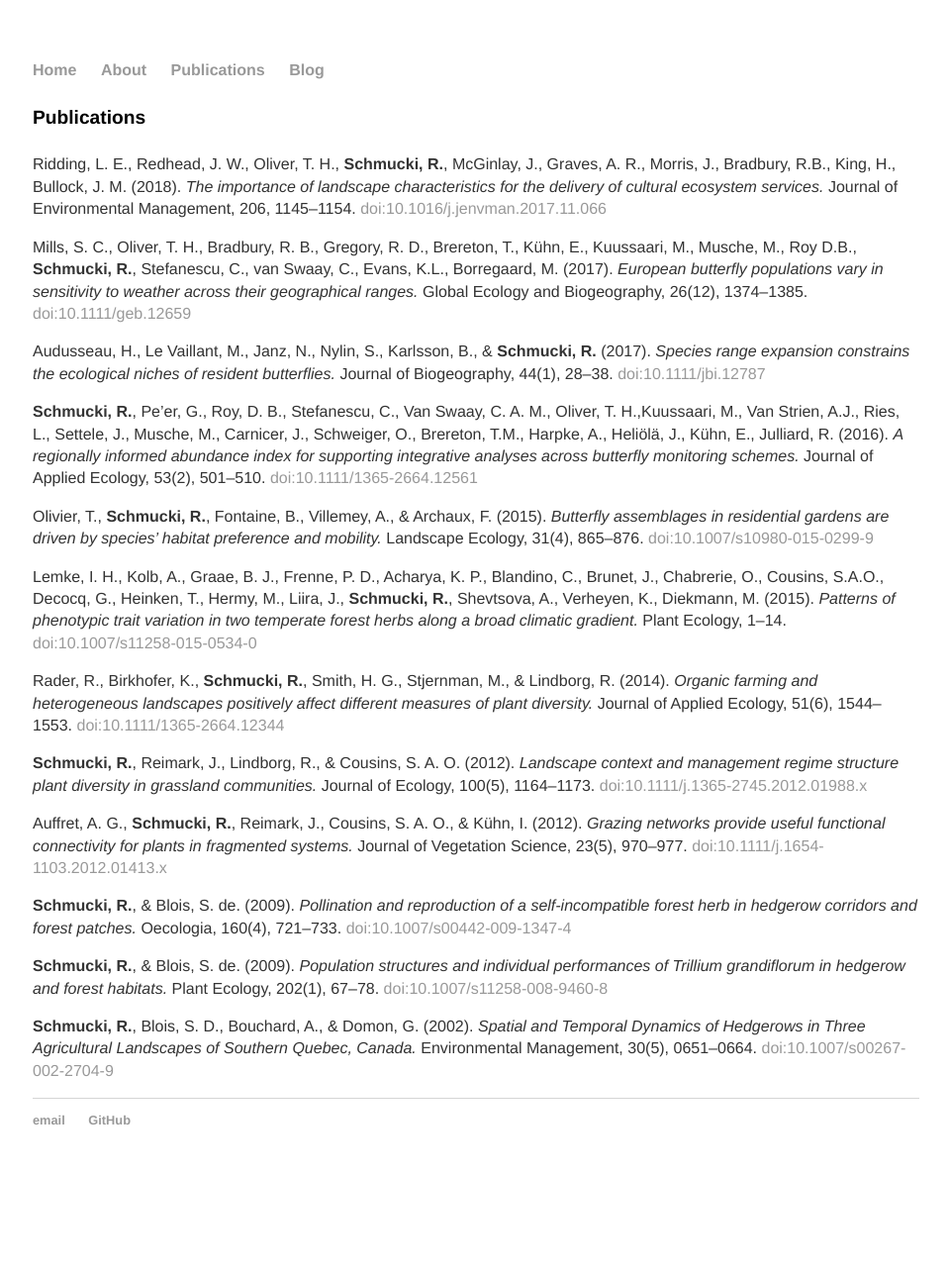
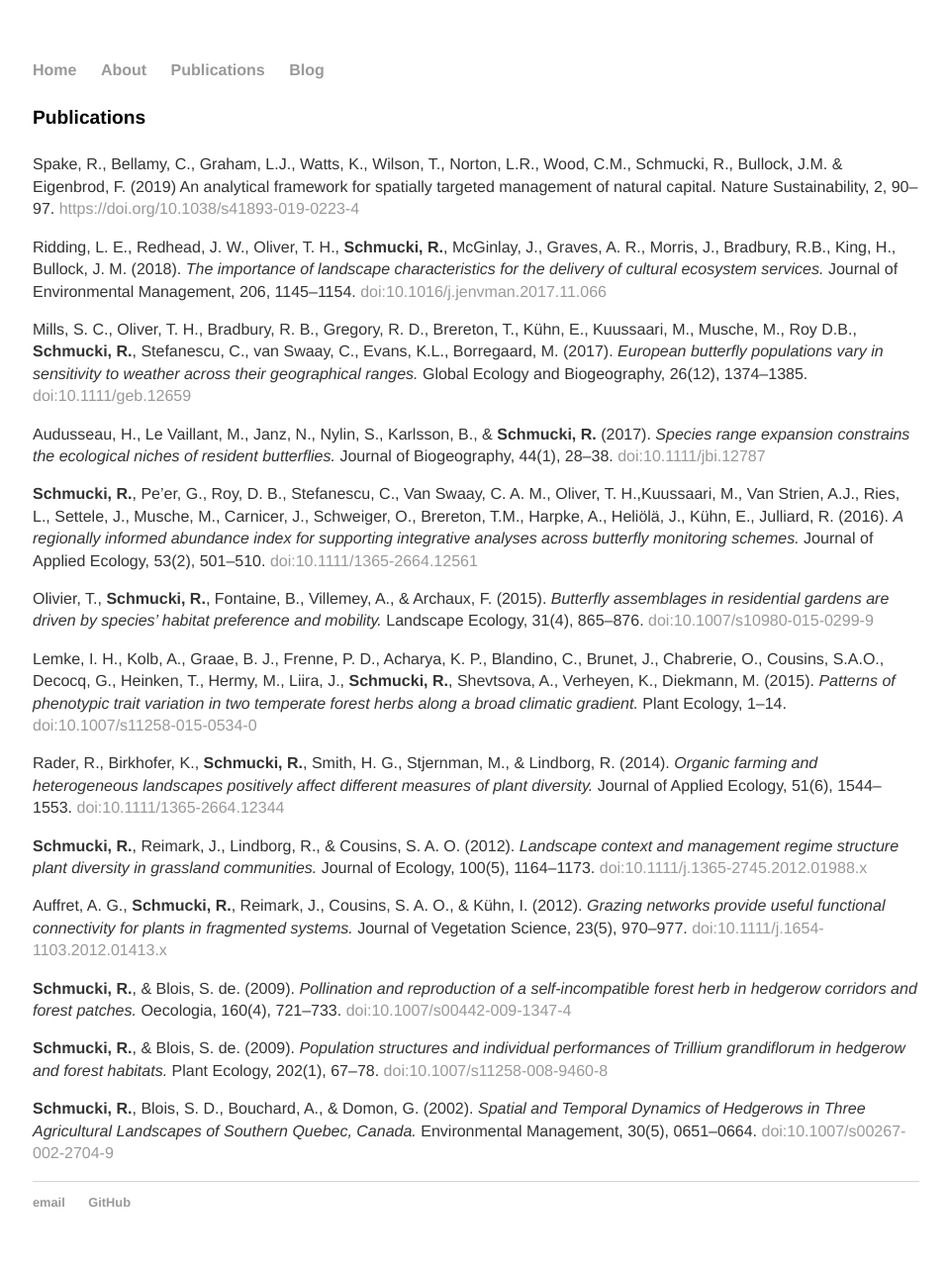
Before and after one commit to RetoSchmucki/RetoSchmucki.github.io, a Jekyll site: the page built from publications/index.md, in a window 1280 px wide. Shown: the whole page at 99% size, without its empty margins (159-1118 px from the left). Built offline with Jekyll 4.4.1, drawn with Linux system fonts in a browser that asks for light colours; before the commit the page ends 1201 px from its top, so only the background shows below that.

Commit message:
spake paper added

```diff
--- a/publications/index.md
+++ b/publications/index.md
@@ -4,6 +4,8 @@ title: Publications
 ---
 
 #### Publications
+
+Spake, R., Bellamy, C., Graham, L.J., Watts, K., Wilson, T., Norton, L.R., Wood, C.M., Schmucki, R., Bullock, J.M. & Eigenbrod, F. (2019) An analytical framework for spatially targeted management of natural capital. Nature Sustainability, 2, 90–97. [https://doi.org/10.1038/s41893-019-0223-4](https://www.nature.com/articles/s41893-019-0223-4.epdf?author_access_token=_2YdsGVgx6ecAGU75zGEntRgN0jAjWel9jnR3ZoTv0O105koIC-Nl6y6hb_0WHQZN-HVpkhPkAHqhRh7JKkSTM0KwDfm5Nq-Q6YOKLdW5Zvg3skCUUpCWjD7w-7icn7emM8N-5vucjNDXlkvOyMzLw%3D%3D)
 
 Ridding, L. E., Redhead, J. W., Oliver, T. H., **Schmucki, R.**, McGinlay, J., Graves, A. R., Morris, J., Bradbury, R.B., King, H., Bullock, J. M. (2018). *The importance of landscape characteristics for the delivery of cultural ecosystem services.* Journal of Environmental Management, 206, 1145–1154. [doi:10.1016/j.jenvman.2017.11.066](https://doi.org/10.1016/j.jenvman.2017.11.066)
 
```
